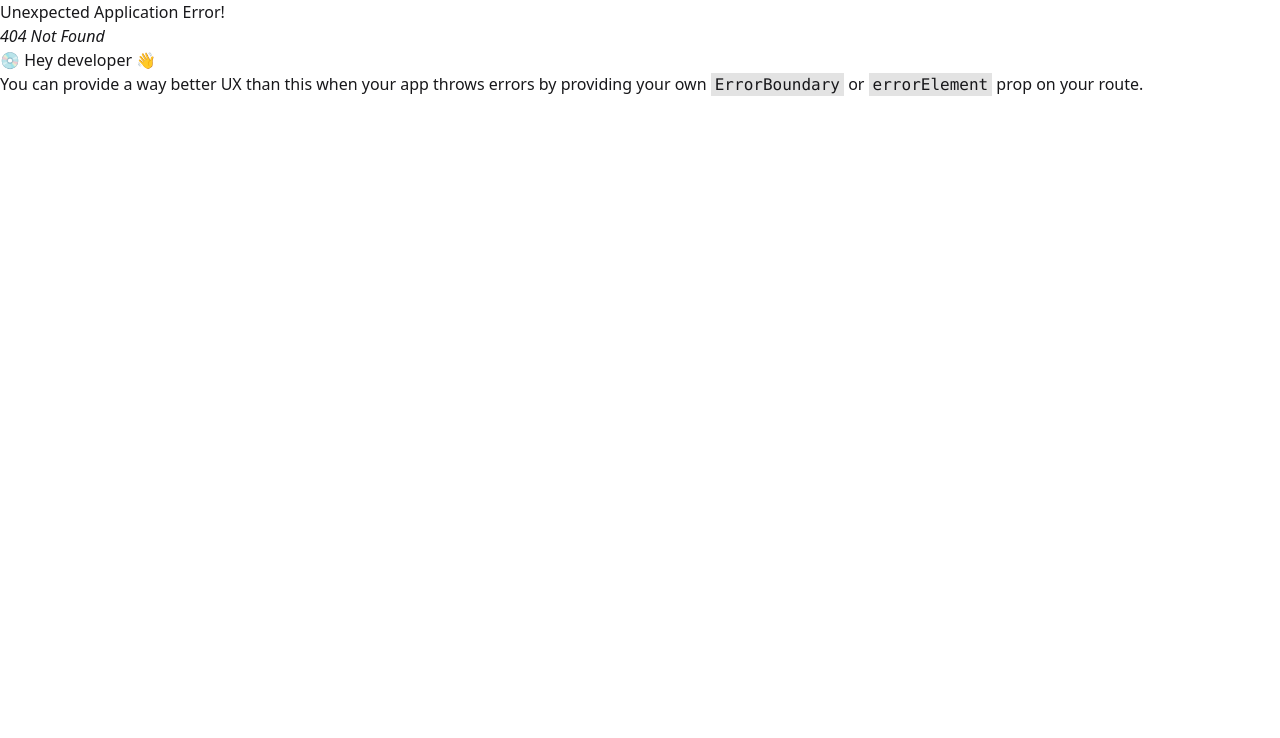
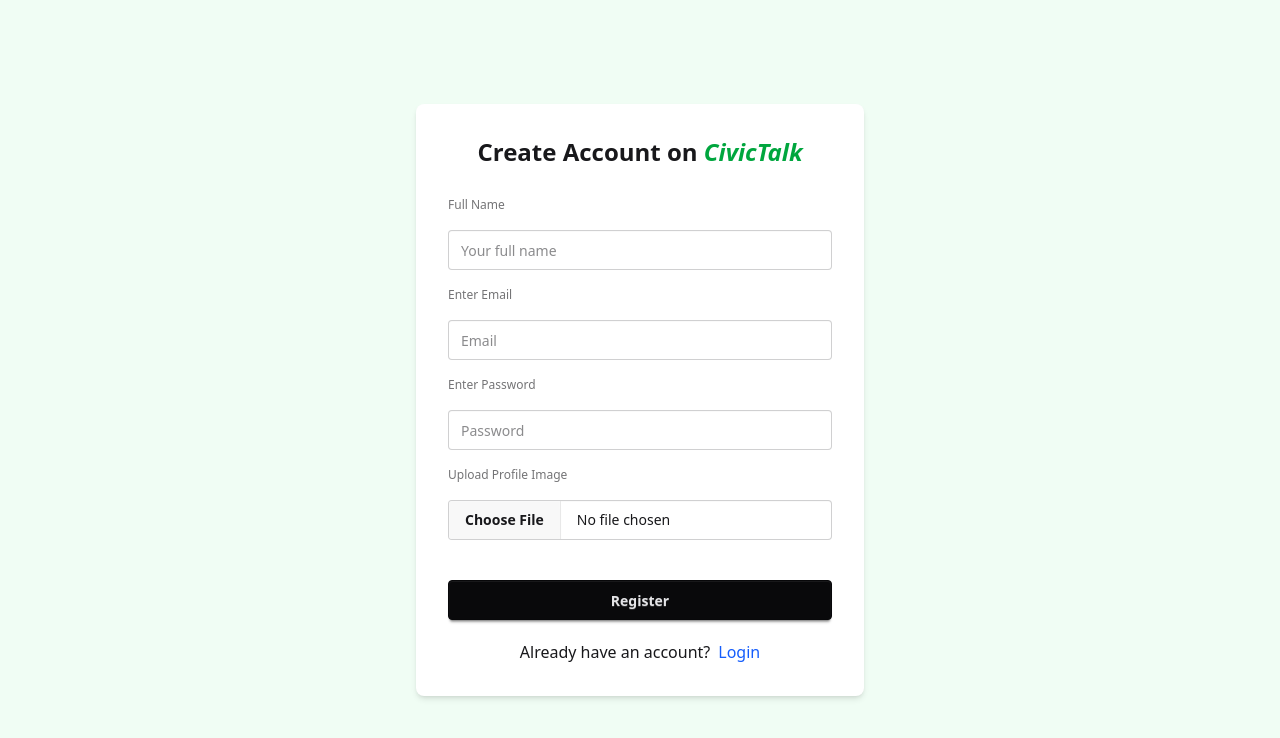
Before and after one commit to NH-Riyan/Assignment-12-batch-11-client, a React (Vite) app: page /auth/register in a window 1280 px wide. Before the commit this address had no page. Shown: the top 738 px of the page. Built offline with nearby package versions, Linux system fonts and the light colour scheme; no server answers.

Commit message:
created login and register page

```diff
--- a/package.json
+++ b/package.json
@@ -13,12 +13,14 @@
     "@heroicons/react": "^2.2.0",
     "@tailwindcss/vite": "^4.1.13",
     "@tanstack/react-query": "^5.87.4",
+    "axios": "^1.12.2",
     "firebase": "^12.2.1",
     "react": "^19.1.1",
     "react-dom": "^19.1.1",
     "react-hook-form": "^7.62.0",
     "react-icons": "^5.5.0",
     "react-router": "^7.9.1",
+    "react-toastify": "^11.0.5",
     "tailwindcss": "^4.1.13"
   },
   "devDependencies": {
--- /dev/null
+++ b/src/Components/Hooks/useAxios.jsx
@@ -0,0 +1,11 @@
+import axios from "axios";
+
+const axiosInstance = axios.create({
+    baseURL: `http://localhost:3000`
+})
+
+const useAxios = () => {
+    return axiosInstance;
+};
+
+export default useAxios;
--- a/src/Components/Navbar/Navbar.jsx
+++ b/src/Components/Navbar/Navbar.jsx
@@ -1,10 +1,21 @@
-import React, { useState } from "react";
+import React, { useContext, useState } from "react";
 
 import { FiBell } from "react-icons/fi"; // React Icons bell
 import { NavLink } from "react-router";
+import { AuthContext } from "../../Context/AuthContext";
 
-const Navbar = ({ user, onLogout }) => {
+const Navbar = () => {
   const [dropdownOpen, setDropdownOpen] = useState(false);
+  const {  user,logOut } = useContext(AuthContext)
+
+  const handleLogout = () => {
+    logOut()
+      .then(() => {
+        alert('you logged out')
+      }).catch((error) => {
+        console.log(error.message)
+      });
+  }
 
   const link = (
     <>
@@ -36,31 +47,30 @@
           <FiBell className="h-6 w-6" />
         </button>
 
-        {!user ? (
-          // Not logged in: Join Us button
-          <NavLink to="auth/login" className="btn btn-sm btn-primary">
-            Join Us
-          </NavLink>
-        ) : (
-          // Logged in: Profile Picture
-          <div className="relative">
+        { user ? (
+          // When logged in
+          <div className="relative flex items-center gap-4">
             <img
-              src={user.avatar || "/default-avatar.png"}
+              src={user.photoURL || "/default-avatar.png"}
               alt="profile"
-              className="w-10 h-10 rounded-full cursor-pointer"
+              title={user.displayName || user.name || "User"}
+              className="w-10 h-10 rounded-full border-2 cursor-pointer"
               onClick={() => setDropdownOpen(!dropdownOpen)}
             />
             {dropdownOpen && (
-              <ul className="absolute right-0 mt-2 w-48 bg-base-100 border rounded-lg shadow-lg z-50 p-2 menu">
-                <li className="px-4 py-2 font-semibold">{user.name}</li>
+              <ul className="absolute right-0 top-12 w-48 bg-base-100 border rounded-lg shadow-lg z-50 p-2 menu">
+                <li className="px-4 py-2 font-semibold">{user.displayName || user.name}</li>
                 <li>
-                  <NavLink to="/dashboard" className="px-4 py-2 hover:bg-green-100 rounded">
+                  <NavLink
+                    to="/dashboard"
+                    className="px-4 py-2 hover:bg-green-100 rounded block"
+                  >
                     Dashboard
                   </NavLink>
                 </li>
                 <li>
                   <button
-                    onClick={onLogout}
+                    onClick={handleLogout}
                     className="px-4 py-2 hover:bg-red-100 text-red-600 rounded w-full text-left"
                   >
                     Logout
@@ -69,7 +79,13 @@
               </ul>
             )}
           </div>
+        ) : (
+          // When not logged in → show Join Us
+          <NavLink to="/auth/login" className="btn btn-sm btn-primary">
+            Join Us
+          </NavLink>
         )}
+
       </div>
     </div>
   );
--- /dev/null
+++ b/src/Context/AuthContext.jsx
@@ -0,0 +1,3 @@
+import { createContext } from "react";
+
+export const AuthContext = createContext();
--- /dev/null
+++ b/src/Context/AuthProvider.jsx
@@ -0,0 +1,67 @@
+
+import React, { useEffect, useState } from 'react';
+import { AuthContext } from './AuthContext';
+import { createUserWithEmailAndPassword, GoogleAuthProvider, onAuthStateChanged, signInWithEmailAndPassword, signInWithPopup, signOut, updateProfile } from 'firebase/auth';
+import { auth } from '../Firebase/firebase.config';
+
+
+const googleProvider = new GoogleAuthProvider();
+
+const AuthProvider = ({ children }) => {
+    const [user, setUser] = useState(null);
+    const [loading, setLoading] = useState(true);
+
+    const createUser = (email, password) => {
+        setLoading(true);
+        return createUserWithEmailAndPassword(auth, email, password);
+    }
+
+    const signIn = (email, password) => {
+        setLoading(true);
+        return signInWithEmailAndPassword(auth, email, password);
+    }
+
+    const signInWithGoogle = () => {
+        setLoading(true);
+        return signInWithPopup(auth, googleProvider);
+    }
+
+    const updateUserProfile = profileInfo => {
+        return updateProfile(auth.currentUser, profileInfo);
+    }
+
+    const logOut = () => {
+        setLoading(true);
+        return signOut(auth);
+    }
+
+    useEffect(() => {
+        const unSubscribe = onAuthStateChanged(auth, currentUser => {
+            setUser(currentUser);
+           // console.log('user in the auth state change', currentUser)
+            setLoading(false);
+        });
+
+        return () => {
+            unSubscribe();
+        }
+    }, [])
+
+    const authInfo = {
+        user,
+        loading,
+        createUser,
+        signIn,
+        signInWithGoogle,
+        updateUserProfile,
+        logOut
+    }
+
+    return (
+        <AuthContext value={authInfo}>
+            {children}
+        </AuthContext>
+    );
+};
+
+export default AuthProvider;
--- a/src/Pages/Login/Login.jsx
+++ b/src/Pages/Login/Login.jsx
@@ -1,11 +1,28 @@
-import React from 'react';
+import React, { useContext } from 'react';
 import { useForm } from 'react-hook-form';
-import { Link } from 'react-router';
+import { Link, useNavigate } from 'react-router';
+import { AuthContext } from '../../Context/AuthContext';
+import { toast, ToastContainer } from 'react-toastify';
 
 const Login = () => {
     const { register, handleSubmit, formState: { errors } } = useForm();
+    const { signIn } = useContext(AuthContext);
+    const navigate = useNavigate();
 
-    const onSubmit = (data) => console.log(data);
+    // ✅ onSubmit function
+    const onSubmit = async (data) => {
+        const { email, password } = data;
+
+        try {
+            const result = await signIn(email, password);
+            console.log("Logged in user:", result.user);
+            toast.success("✅ Login successful!");
+            navigate("/"); // redirect to home (or dashboard)
+        } catch (error) {
+            console.error("Login error:", error.message);
+            toast.error("❌ Login failed. Check your email/password.");
+        }
+    };
 
     return (
         <div className="flex justify-center items-center min-h-screen bg-green-50">
@@ -19,6 +36,7 @@
 
                 <fieldset className="fieldset flex flex-col gap-4">
 
+                    {/* Email */}
                     <label className="label">Enter Email</label>
                     <input
                         type="email"
@@ -30,6 +48,7 @@
                         <p className='text-red-500'>Email is required</p>
                     )}
 
+                    {/* Password */}
                     <label className="label">Enter Password</label>
                     <input
                         type="password"
@@ -40,14 +59,19 @@
                     {errors.password?.type === 'required' && (
                         <p className='text-red-500'>Password is required</p>
                     )}
+                    {errors.password?.type === 'minLength' && (
+                        <p className='text-red-500'>Password must be at least 6 characters</p>
+                    )}
 
                     <div className="text-right">
                         <a className="link link-hover">Forgot password?</a>
                     </div>
 
+                    {/* Login Button */}
                     <button className="btn btn-neutral mt-6 w-full">Login</button>
 
-                    <button className="btn bg-white text-black border-[#e5e5e5]">
+                    {/* Google Login (for later) */}
+                    <button type="button" className="btn bg-white text-black border-[#e5e5e5]">
                         <svg aria-label="Google logo" width="16" height="16" xmlns="http://www.w3.org/2000/svg" viewBox="0 0 512 512"><g><path d="m0 0H512V512H0" fill="#fff"></path><path fill="#34a853" d="M153 292c30 82 118 95 171 60h62v48A192 192 0 0190 341"></path><path fill="#4285f4" d="m386 400a140 175 0 0053-179H260v74h102q-7 37-38 57"></path><path fill="#fbbc02" d="m90 341a208 200 0 010-171l63 49q-12 37 0 73"></path><path fill="#ea4335" d="m153 219c22-69 116-109 179-50l55-54c-78-75-230-72-297 55"></path></g></svg>
                         Login with Google
                     </button>
@@ -56,9 +80,10 @@
                 {/* Register button */}
                 <p className="text-center mt-4">
                     Don't have an account?
-                    <Link to="/register" className="text-red-600 ml-2">Register</Link>
+                    <Link to="/auth/register" className="text-red-600 ml-2">Register</Link>
                 </p>
             </form>
+            <ToastContainer />
         </div>
     );
 };
--- /dev/null
+++ b/src/Pages/Register/Register.jsx
@@ -0,0 +1,152 @@
+import axios from 'axios';
+import React, { useContext } from 'react';
+import { useForm } from 'react-hook-form';
+import { Link, useNavigate } from 'react-router';
+import useAxios from '../../Components/Hooks/useAxios';
+
+import { toast, ToastContainer } from 'react-toastify';
+import { AuthContext } from '../../Context/AuthContext';
+
+const Register = () => {
+    const { register, handleSubmit, formState: { errors } } = useForm();
+    const axiosInstance = useAxios();
+    const { createUser, updateUserProfile } = useContext(AuthContext);
+    const navigate = useNavigate();
+
+    const onSubmit = async (data) => {
+    const { name, email, password, image } = data;
+
+    createUser(email, password)
+      .then(async (result) => {
+        const currentUser = result.user;
+        console.log("Firebase user created:", currentUser);
+
+        let uploadedImageUrl = "";
+
+        // ✅ Upload image to ImgBB
+        if (image && image[0]) {
+          const formData = new FormData();
+          formData.append("image", image[0]);
+
+          try {
+            const imageUploadUrl = `https://api.imgbb.com/1/upload?key=${
+              import.meta.env.VITE_IMAGE_KEY
+            }`;
+            const res = await axios.post(imageUploadUrl, formData);
+            uploadedImageUrl = res.data.data.url;
+            toast.success("Profile image uploaded!");
+          } catch (err) {
+            console.error("Image upload failed:", err);
+            toast.error("Failed to upload image!");
+          }
+        }
+
+        // ✅ Update Firebase profile
+        try {
+          await updateUserProfile({
+            displayName: name,
+            photoURL: uploadedImageUrl || "/default-avatar.png",
+          });
+          console.log("Firebase profile updated");
+        } catch (err) {
+          console.error("Error updating Firebase profile:", err);
+        }
+
+        // ✅ Save to backend
+        const userData = {
+          name,
+          email,
+          photoURL: uploadedImageUrl,
+          badge: "bronze",
+          postNumber: 0,
+          createdAt: new Date().toLocaleString(),
+        };
+
+        try {
+          const res = await axiosInstance.post("/users", userData);
+          console.log("User saved:", res.data);
+          toast.success("Registration successful!");
+        } catch (err) {
+          console.error("Error saving user:", err);
+          toast.error("Failed to save user data!");
+        }
+
+        setTimeout(() => {
+          navigate("/auth/login");
+        }, 1500);
+      })
+      .catch((error) => {
+        console.log(error);
+        toast.error("Registration Failed!");
+      });
+  };
+
+
+
+return (
+    <div className="flex justify-center items-center min-h-screen bg-green-50">
+        <form
+            onSubmit={handleSubmit(onSubmit)}
+            className="bg-base-100 p-8 rounded-lg shadow-md w-full max-w-md"
+        >
+            <h2 className="text-2xl font-bold mb-6 text-center">
+                Create Account on <span className="text-green-600 italic">CivicTalk</span>
+            </h2>
+
+            <fieldset className="fieldset flex flex-col gap-4">
+
+
+                <label className="label">Full Name</label>
+                <input
+                    type="text"
+                    className="input input-bordered w-full"
+                    {...register("name", { required: true })}
+                    placeholder="Your full name"
+                />
+
+                {/* Email */}
+                <label className="label">Enter Email</label>
+                <input
+                    type="email"
+                    className="input input-bordered w-full"
+                    {...register("email", { required: true })}
+                    placeholder="Email"
+                />
+                {errors.email && <p className='text-red-500'>Email is required</p>}
+
+                {/* Password */}
+                <label className="label">Enter Password</label>
+                <input
+                    type="password"
+                    className="input input-bordered w-full"
+                    {...register("password", { required: true, minLength: 6 })}
+                    placeholder="Password"
+                />
+                {errors.password?.type === 'required' && <p className='text-red-500'>Password is required</p>}
+                {errors.password?.type === 'minLength' && <p className='text-red-500'>Password must be at least 6 characters</p>}
+
+                {/* Profile Image */}
+                <label className="label">Upload Profile Image</label>
+                <input
+                    type="file"
+                    className="file-input file-input-bordered w-full"
+                    accept="image/*"
+                    {...register("image", { required: false })}
+                />
+
+                {/* Register Button */}
+                <button className="btn btn-neutral mt-6 w-full">Register</button>
+
+            </fieldset>
+
+            <p className="text-center mt-4">
+                Already have an account?
+                <Link to="/auth/login" className="text-blue-600 ml-2">Login</Link>
+            </p>
+        </form>
+        <ToastContainer />
+    </div>
+);
+};
+
+export default Register;
--- a/src/Routes/Routes.jsx
+++ b/src/Routes/Routes.jsx
@@ -3,6 +3,7 @@
 import Home from "../Pages/Home/Home";
 import AuthLayout from "../Layouts/AuthLayout";
 import Login from "../Pages/Login/Login";
+import Register from "../Pages/Register/Register";
 
 export const router = createBrowserRouter([
   {
@@ -23,6 +24,10 @@
         path: "/auth/login",
         element: <Login></Login>
       },
+      {
+        path:"/auth/register",
+        element:<Register></Register>
+      }
     ]
   }
 ]);
```
Also changed, not shown: src/main.jsx (+6 -3 lines), 1 other file (tests, documents, lock files or other folders).
